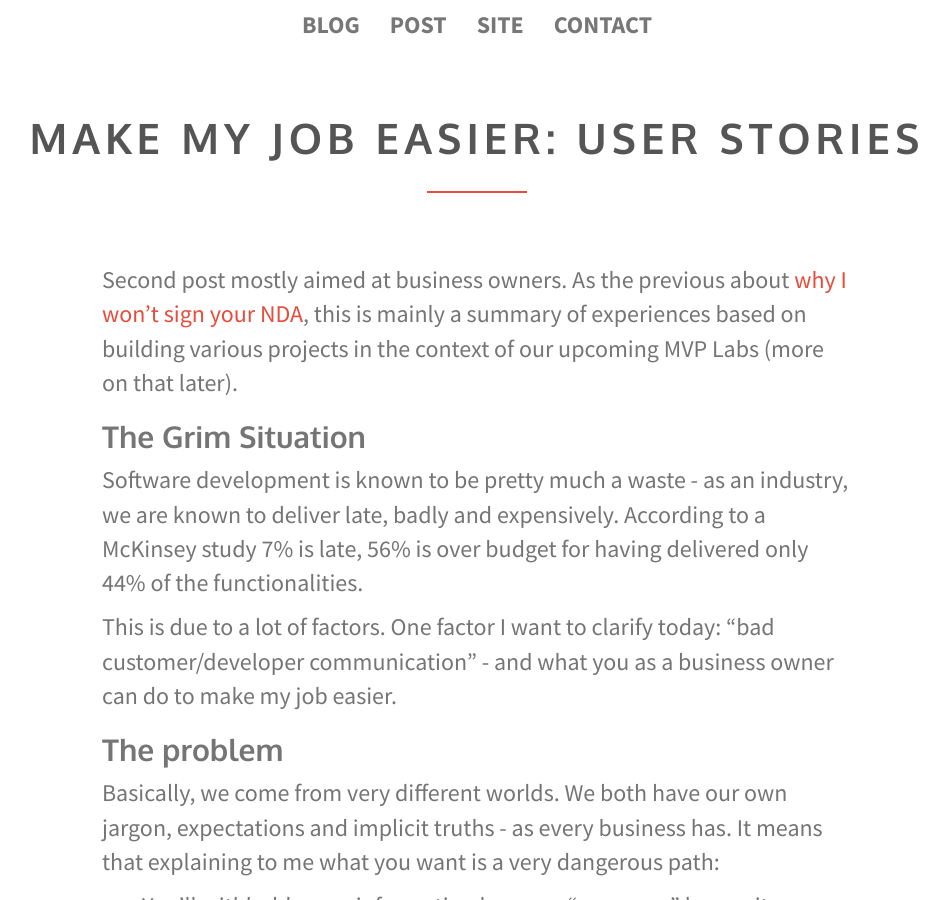
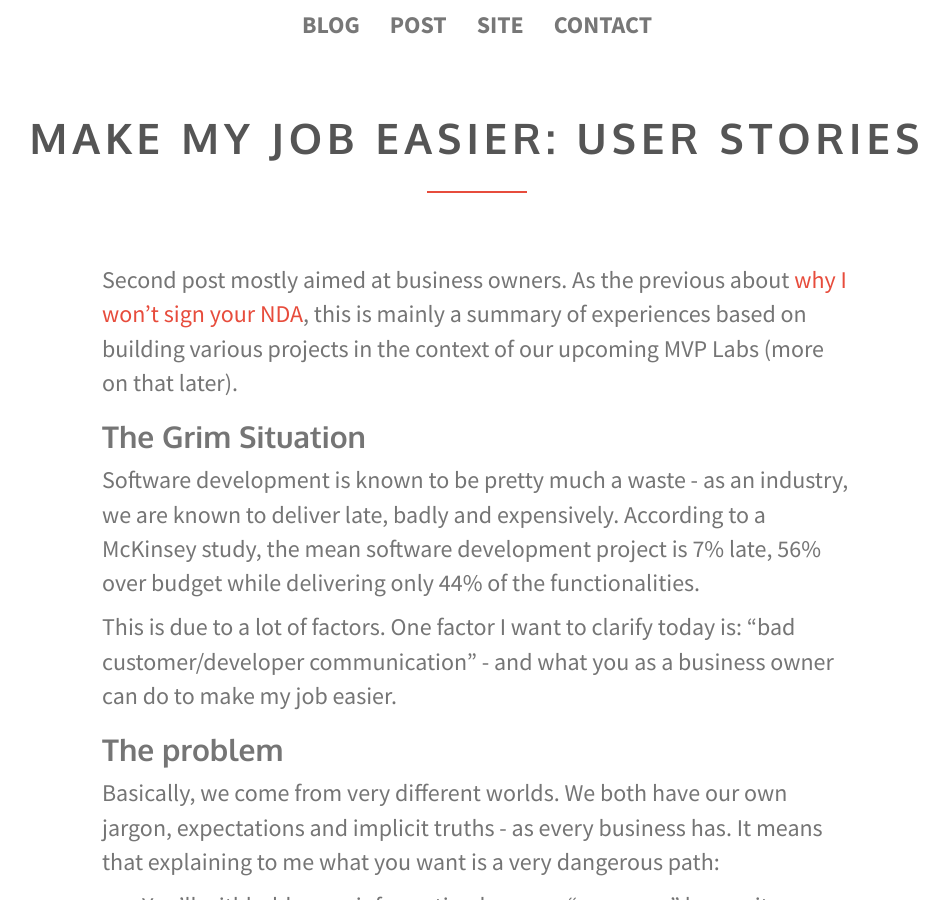
Before and after one commit to vanakenm/blog, a Jekyll site: the page built from _posts/2015-10-06-make-my-job-easier-user-stories.md, in a window 1280 px wide and 900 px high. Shown: the whole window, without its empty margins (163-1112 px from the left). Built offline with Jekyll 4.4.1, drawn with Linux system fonts in a browser that asks for light colours; nearby versions of some CDN libraries; library files that are not in the unit come from our copies; comment, search, counter and statistics services are not loaded.

Commit message:
last fix & deploy post

```diff
--- a/_posts/2015-09-30-make-my-job-easier-user-stories.md
+++ b/_posts/2015-10-06-make-my-job-easier-user-stories.md
@@ -1,16 +1,16 @@
 ---
 layout: post
 title:  "Make my job easier: User Stories"
-date:   2015-09-30 12:00:00
+date:   2015-10-06 12:00:00
 ---
 
 Second post mostly aimed at business owners. As the previous about [why I won't sign your NDA](http://joyouscoding.com/blog/2015/08/12/why-i-wont-sign-your-nda.html), this is mainly a summary of experiences based on building various projects in the context of our upcoming MVP Labs (more on that later).
 
 ## The Grim Situation
 
-Software development is known to be pretty much a waste - as an industry, we are known to deliver late, badly and expensively. According to a McKinsey study 7% is late, 56% is over budget for having delivered only 44% of the functionalities.
+Software development is known to be pretty much a waste - as an industry, we are known to deliver late, badly and expensively. According to a McKinsey study, the mean software development project is 7% late, 56% over budget while delivering only 44% of the functionalities.
 
-This is due to a lot of factors. One factor I want to clarify today: "bad customer/developer communication" - and what you as a business owner can do to make my job easier.
+This is due to a lot of factors. One factor I want to clarify today is: "bad customer/developer communication" - and what you as a business owner can do to make my job easier.
 
 ## The problem
 
```
Also changed, not shown: other parts of _posts/2015-10-06-make-my-job-easier-user-stories.md (+2 -0 lines).
